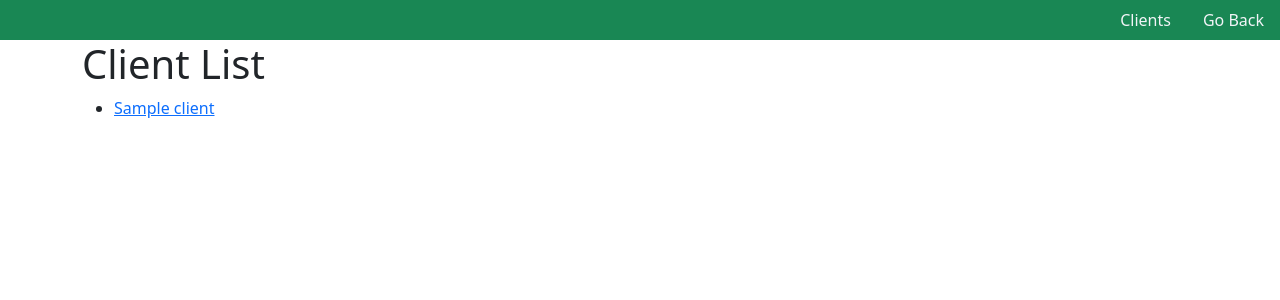
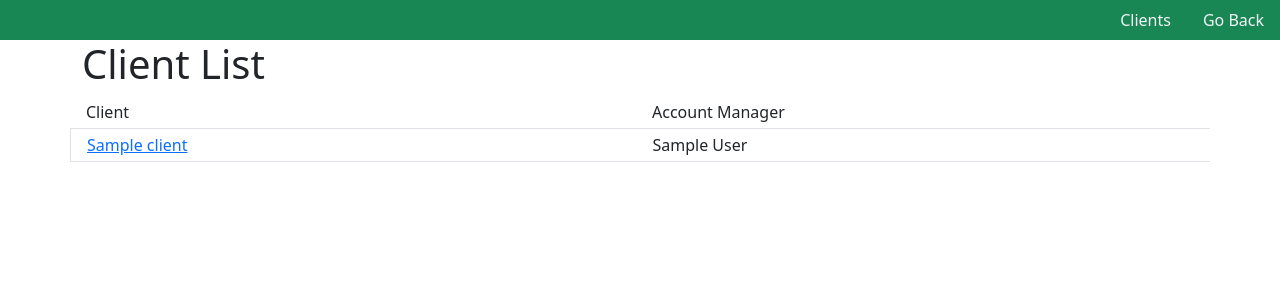
Before and after one commit to wanye71/Budget_Planner, a Django app: template budgetplanner-project/clients/templates/client/client_list.html in a window 1280 px wide. Shown: the top 300 px of the page. Run offline with Django 5.2, Linux system fonts and the light colour scheme; the template is opened without the code that fills it: most values are stand-ins (such as "Sample title", 1, 10 or a date in 2020); some libraries are stand-ins or nearby versions.

Commit message:
edit client_list.html

```diff
--- a/budgetplanner-project/clients/templates/client/client_list.html
+++ b/budgetplanner-project/clients/templates/client/client_list.html
@@ -3,10 +3,16 @@
 {% block title %}Client List{% endblock %}
 
 {% block content %}
-    <h1>Client List</h1>
-    <ul>
+    <h2 class="display-6">Client List</h2>
+        <div class="row row-cols-2 border-bottom p-1">
+            <div class="col">Client</div> <!-- Column heading for Client -->
+            <div class="col">Account Manager</div> <!-- Column heading for Account Manager -->
+        </div>
         {% for client in clients %}
-            <li><a href="{% url 'client_detail' client.pk %}">{{ client.client_name }}</a></li>
+        <div class="row row-cols-2 border-bottom border-start p-1">
+            <div class="col"><a href="{% url 'client_detail' client.pk %}">{{ client.client_name }}</a></div>
+
+            <div class="col">{{ client.account_manager.first_name }} {{ client.account_manager.last_name }}</div>
+        </div>
         {% endfor %}
-    </ul>
 {% endblock %}
```
